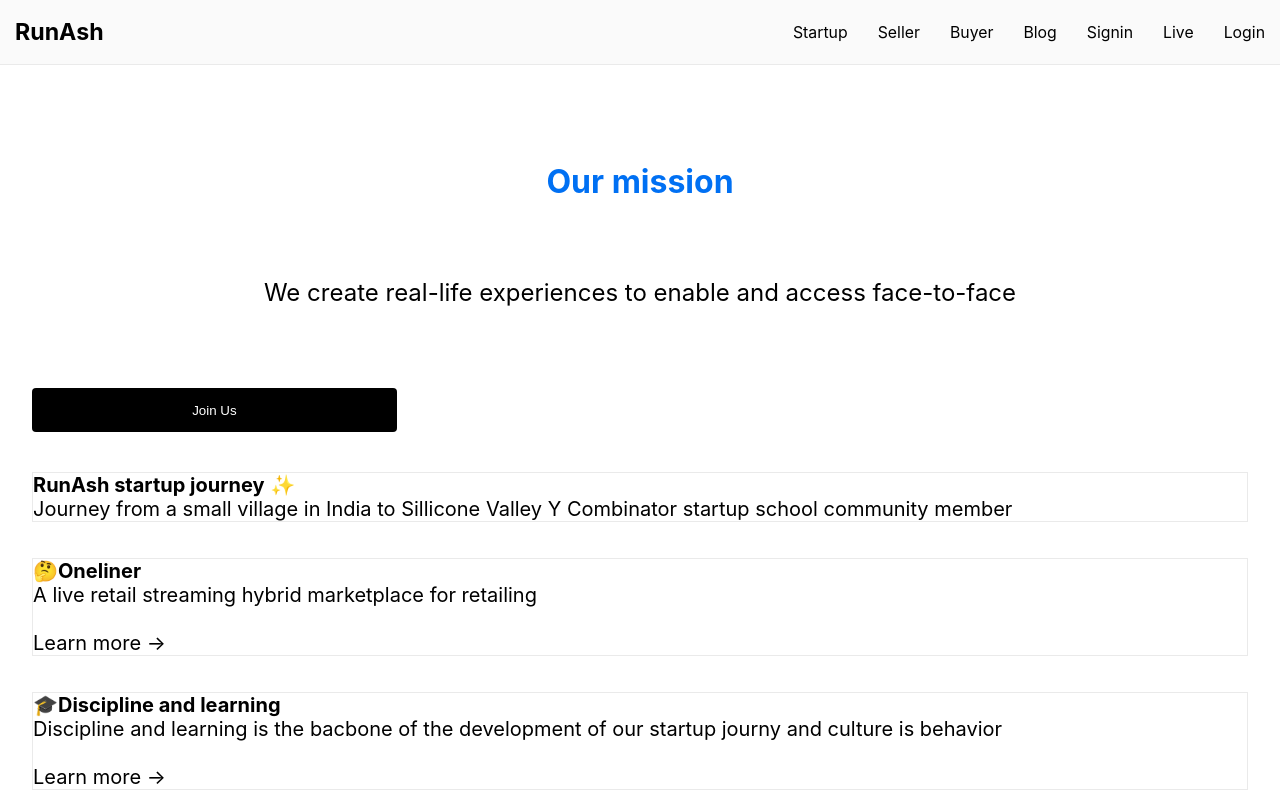
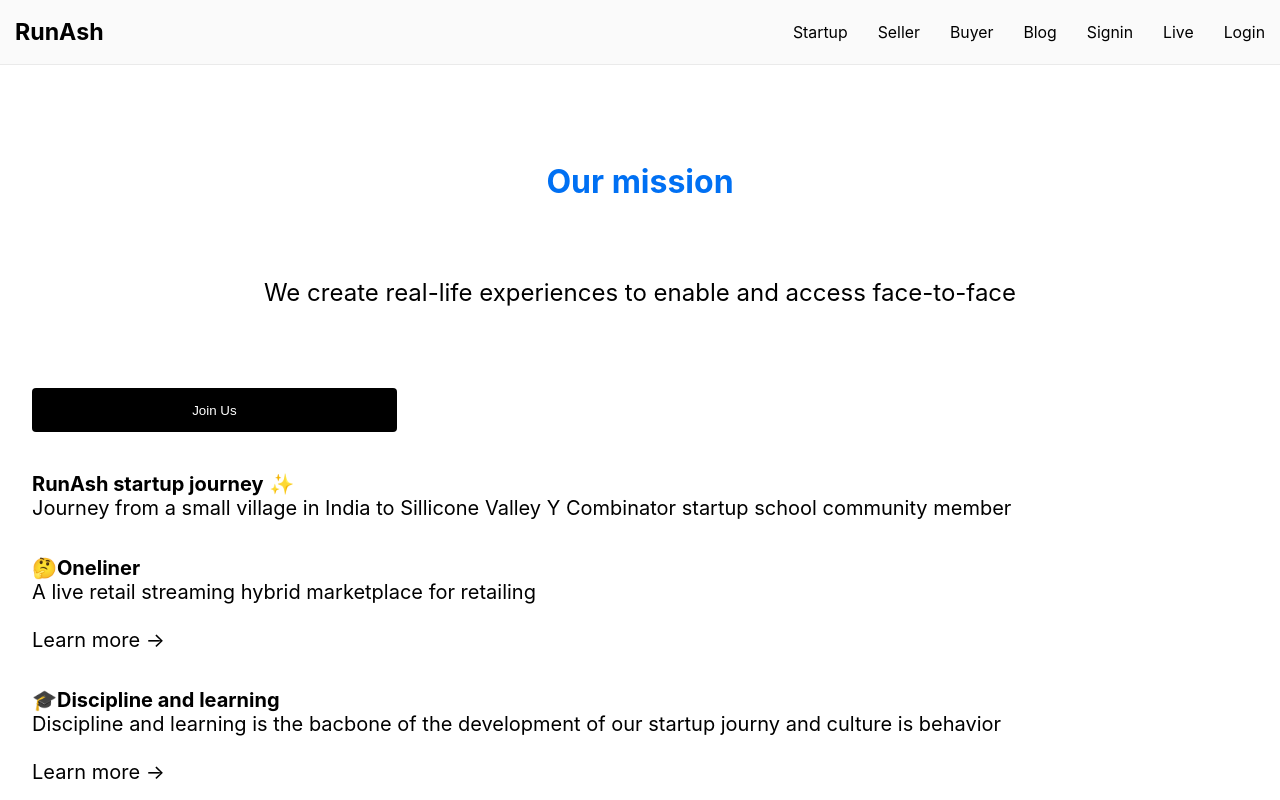
Before and after one commit to rammurmu/next, a Next.js app: page /about in a window 1280 px wide. Shown: the top 800 px of the page. Built offline with nearby package versions, Linux system fonts and the light colour scheme.

Commit message:
Update About.module.css

```diff
--- a/styles/About.module.css
+++ b/styles/About.module.css
@@ -109,7 +109,6 @@
 
 .p {
  font-size: 20px;
- border: 1px solid #eaeaea;
 }
 
 .h1 {
```
